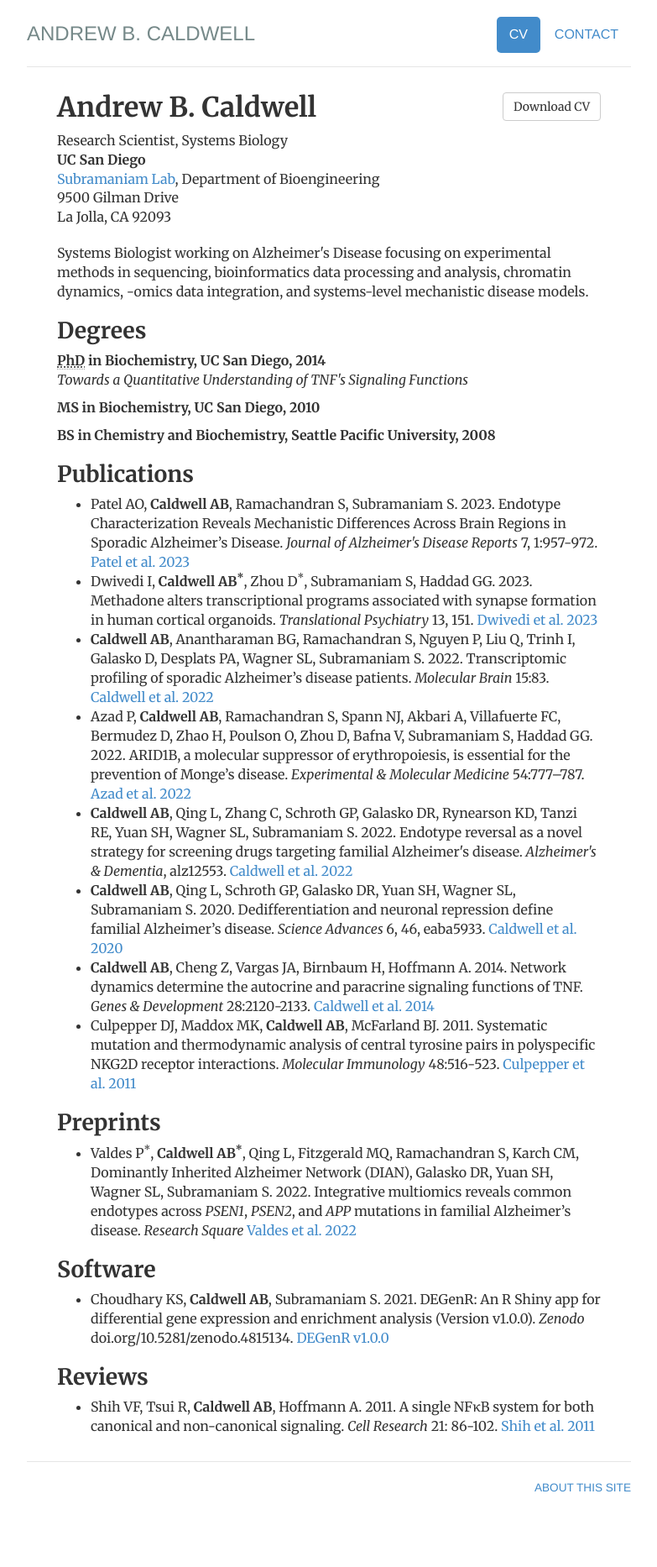
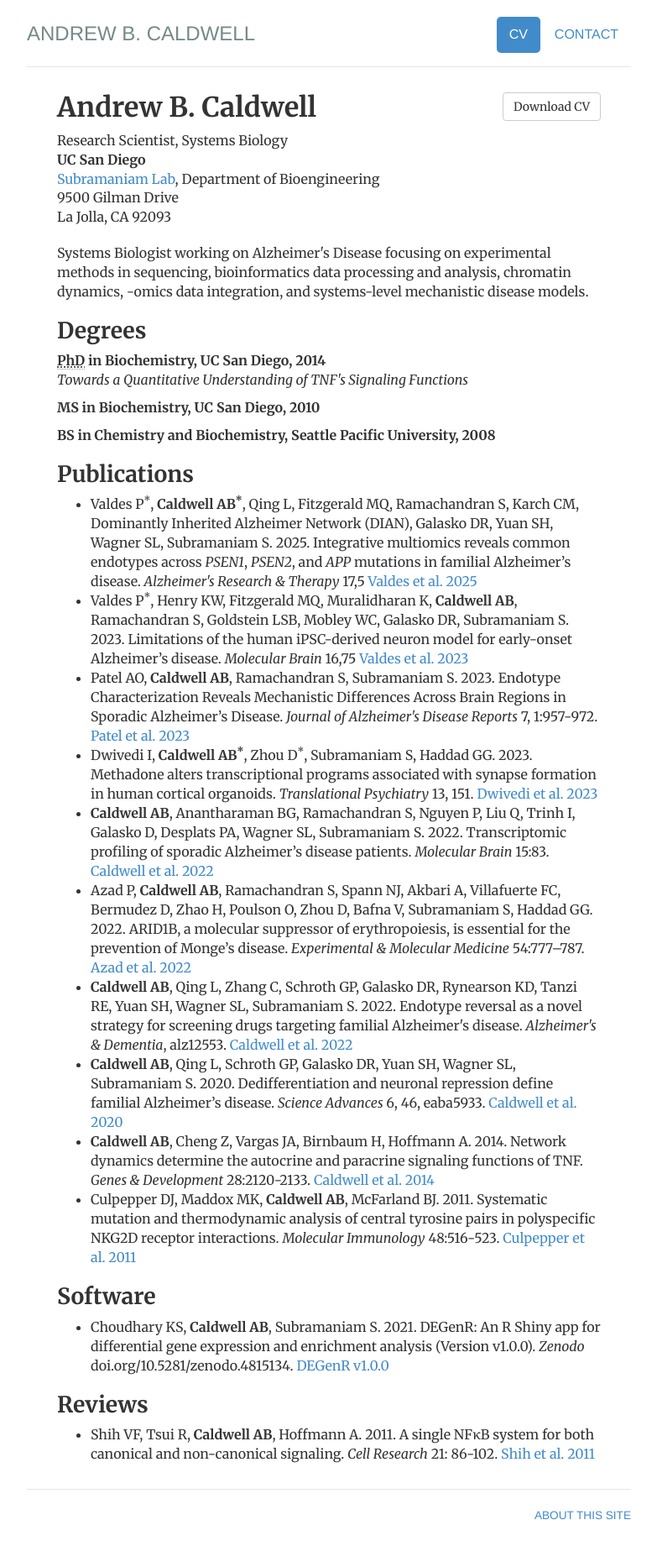
Before and after one commit to andrewbcaldwell/andrewbcaldwell.github.io, a Jekyll site: the page built from cv/index.html, in a window 1280 px wide. Shown: the whole page at 84% size, without its empty margins (248-1031 px from the left). Built offline with Jekyll 4.4.1, drawn with Linux system fonts in a browser that asks for light colours; before the commit the page ends 1833 px from its top, so only the background shows below that.

Commit message:
Update index.html
Updated publications

```diff
--- a/cv/index.html
+++ b/cv/index.html
@@ -33,6 +33,8 @@ description: Current CV for Andrew B. Caldwell.
 
 				<h2>Publications</h2>
 				<ul>
+				<li>Valdes P<sup>*</sup>, <b>Caldwell AB<sup>*</sup></b>, Qing L, Fitzgerald MQ, Ramachandran S, Karch CM, Dominantly Inherited Alzheimer Network (DIAN), Galasko DR, Yuan SH, Wagner SL, Subramaniam S. 2025. Integrative multiomics reveals common endotypes across <i>PSEN1</i>, <i>PSEN2</i>, and <i>APP</i> mutations in familial Alzheimer’s disease. <i>Alzheimer's Research & Therapy</i> 17,5 <a href="https://doi.org/10.1186/s13195-024-01659-6" target="_blank" rel="noopener noreferrer">Valdes et al. 2025</a></li>
+				<li>Valdes P<sup>*</sup>, Henry KW, Fitzgerald MQ, Muralidharan K, <b>Caldwell AB</b>, Ramachandran S, Goldstein LSB, Mobley WC, Galasko DR, Subramaniam S. 2023. Limitations of the human iPSC-derived neuron model for early-onset Alzheimer’s disease. <i>Molecular Brain</i> 16,75 <a href="https://doi.org/10.1186/s13041-023-01063-5" target="_blank" rel="noopener noreferrer">Valdes et al. 2023</a></li>
 				<li>Patel AO, <b>Caldwell AB</b>, Ramachandran S, Subramaniam S. 2023. Endotype Characterization Reveals Mechanistic Differences Across Brain Regions in Sporadic Alzheimer’s Disease. <i> Journal of Alzheimer's Disease Reports</i> 7, 1:957-972. <a href="https://doi.org/10.3233/ADR-220098" target="_blank" rel="noopener noreferrer">Patel et al. 2023</a></li>
 				<li>Dwivedi I, <b>Caldwell AB<sup>*</sup></b>, Zhou D<sup>*</sup>, Subramaniam S, Haddad GG. 2023. Methadone alters transcriptional programs associated with synapse formation in human cortical organoids. <i>Translational Psychiatry</i> 13, 151. <a href="https://doi.org/10.1038/s41398-023-02397-3" target="_blank" rel="noopener noreferrer">Dwivedi et al. 2023</a></li>
 				<li><b>Caldwell AB</b>, Anantharaman BG, Ramachandran S, Nguyen P, Liu Q, Trinh I, Galasko D, Desplats PA, Wagner SL, Subramaniam S. 2022. Transcriptomic profiling of sporadic Alzheimer’s disease patients. <i>Molecular Brain</i> 15:83. <a href="https://doi.org/10.1186/s13041-022-00963-2" target="_blank" rel="noopener noreferrer">Caldwell et al. 2022</a></li>
@@ -42,10 +44,6 @@ description: Current CV for Andrew B. Caldwell.
 				<li><b>Caldwell AB</b>, Cheng Z, Vargas JA, Birnbaum H, Hoffmann A. 2014. Network dynamics determine the autocrine and paracrine signaling functions of TNF. <i>Genes & Development</i> 28:2120-2133. <a href="http://genesdev.cshlp.org/content/28/19/2120.full" target="_blank" rel="noopener noreferrer">Caldwell et al. 2014</a></li>
 				<li>Culpepper DJ, Maddox MK, <b>Caldwell AB</b>, McFarland BJ. 2011. Systematic mutation and thermodynamic analysis of central tyrosine pairs in polyspecific NKG2D receptor interactions. <i>Molecular Immunology</i> 48:516-523. <a href="https://www.sciencedirect.com/science/article/pii/S0161589010005870?via%3Dihub" target="_blank" rel="noopener noreferrer">Culpepper et al. 2011</a></li>
                 		</ul>
-				<h2>Preprints</h2>
-				<ul>
-				<li>Valdes P<sup>*</sup>, <b>Caldwell AB<sup>*</sup></b>, Qing L, Fitzgerald MQ, Ramachandran S, Karch CM, Dominantly Inherited Alzheimer Network (DIAN), Galasko DR, Yuan SH, Wagner SL, Subramaniam S. 2022. Integrative multiomics reveals common endotypes across <i>PSEN1</i>, <i>PSEN2</i>, and <i>APP</i> mutations in familial Alzheimer’s disease. <i>Research Square</i> <a href="https://doi.org/10.21203/rs.3.rs-2356131/v1" target="_blank" rel="noopener noreferrer">Valdes et al. 2022</a></li>
-				</ul>
 				<h2>Software</h2>
 				<ul>
 				<li>Choudhary KS, <b>Caldwell AB</b>, Subramaniam S. 2021. DEGenR: An R Shiny app for differential gene expression and enrichment analysis (Version v1.0.0). <i>Zenodo</i> doi.org/10.5281/zenodo.4815134. <a href="http://doi.org/10.5281/zenodo.4815134">DEGenR v1.0.0</a></li>
```
